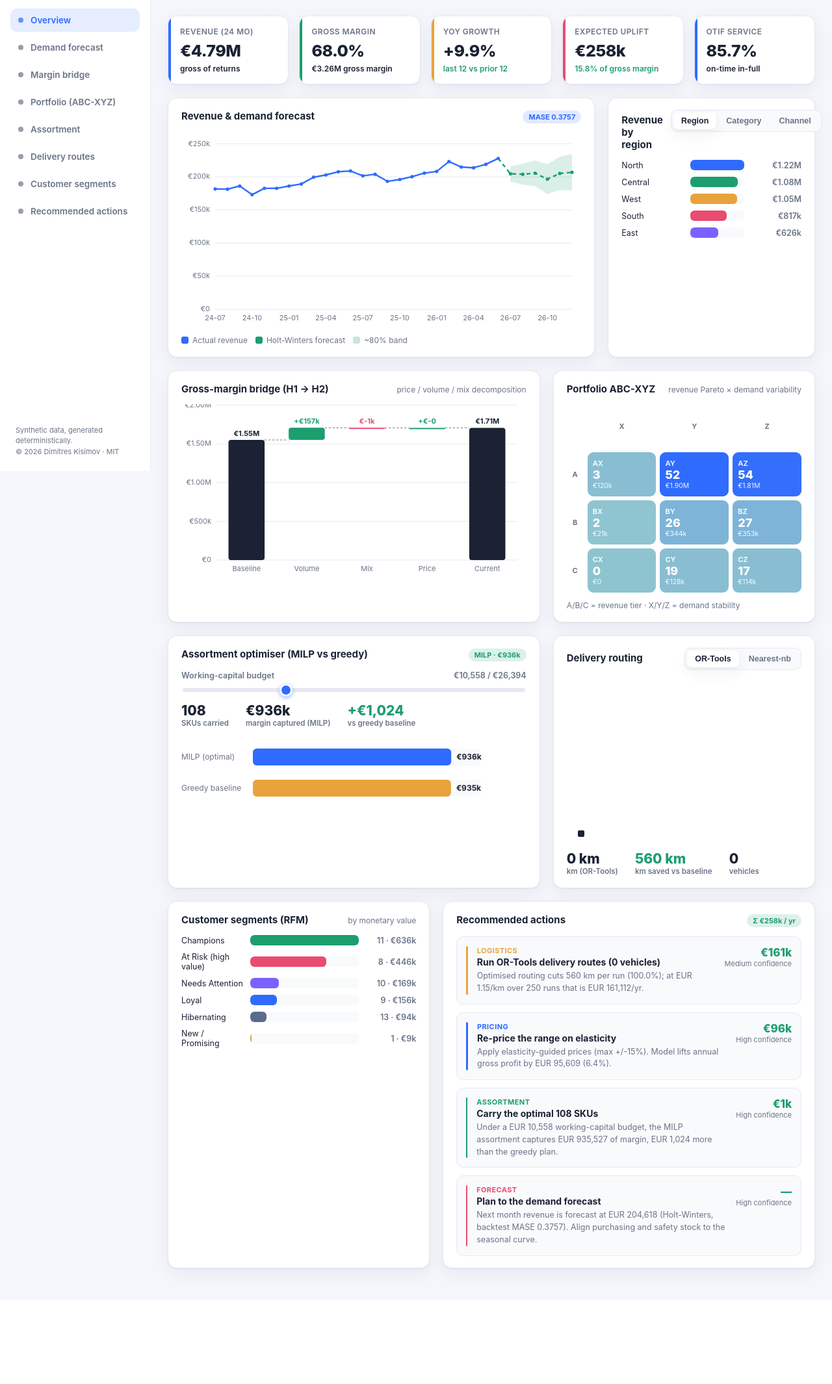
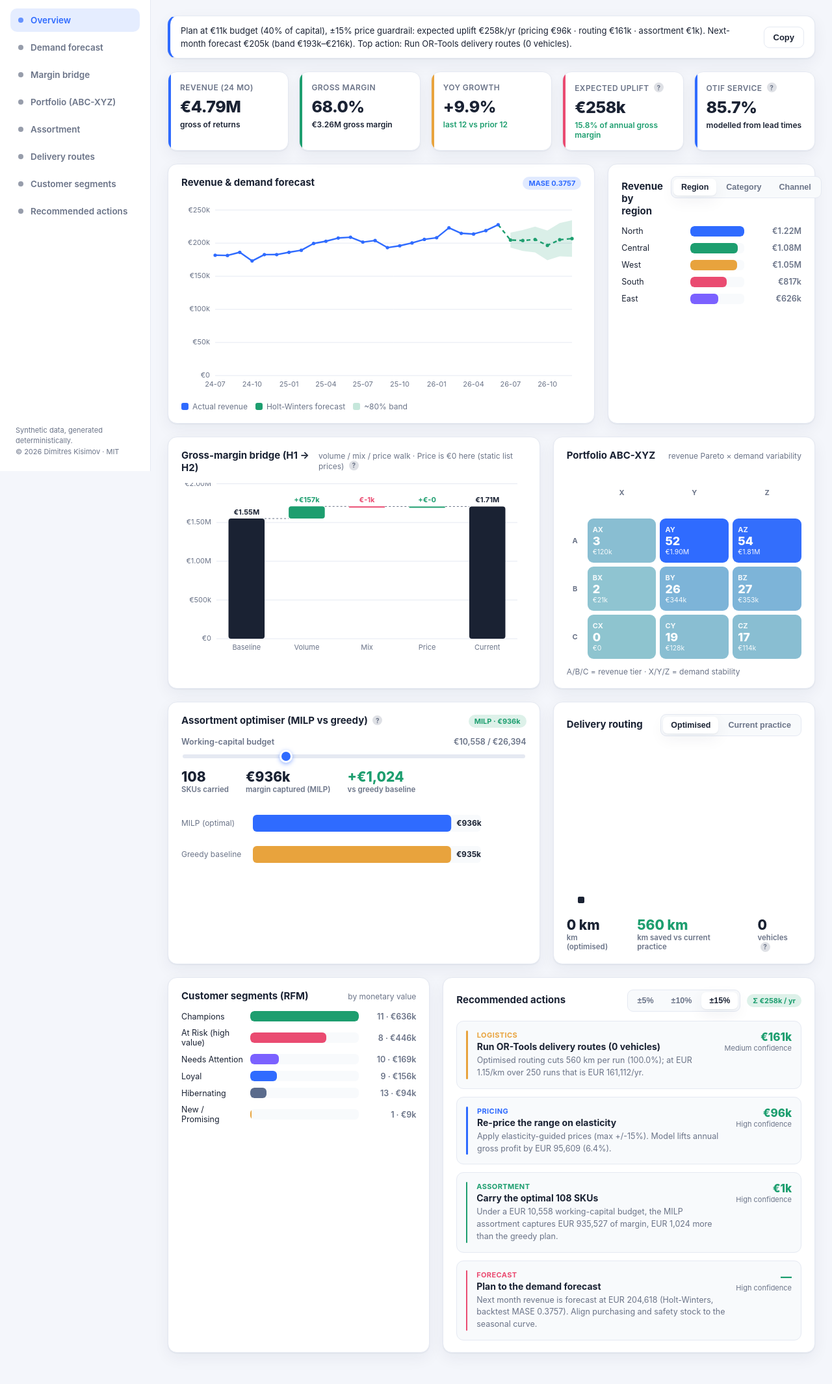
Before and after one commit to Dimitres-Kisimov/distributor-intelligence-platform, a Flask app: page / in a window 1280 px wide. Shown: the part 75-2205 px from the top of the page at 65% size. Before the commit the page ends 2048 px from the top, so only its background shows below. Run offline with Flask 3, Linux system fonts and the light colour scheme; a map, chart or similar area stays blank.

Commit message:
dashboard: live plan recompute, board summary, focused sub-views, honest labels
- budget slider and the new +/-5/10/15% price-guardrail buttons now re-run
  /api/prescribe (debounced, race-guarded, loading state), so the headline
  uplift KPI, action cards, board summary and export links always show the
  scenario on screen - no more stale board number next to an 80%-budget card
- board-summary strip: one sentence with uplift split by lever, next-month
  forecast with band and the top action, plus copy-to-clipboard
- /routes and /assortment deep links are genuinely focused now: app.js reads
  window.__INITIAL__.view, scrolls to the card, highlights it and sets the
  document title and active nav item
- boot fetches wrapped in try/catch with a visible error banner + Retry
  button; initial assortment fetch uses the server default budget instead of
  the hardcoded 0.4*26394 magic number
- Export buttons carry ?budget&max_change so the deck matches the screen
- honest UX: uplift quoted 'of annual gross margin'; OTIF labelled 'modelled
  from lead times' with tooltip; MASE, MILP-vs-greedy and vehicles-count
  tooltips; margin-bridge note explains the structurally zero Price step;
  route toggle reads Optimised / Current practice and the three stats keep
  one frame per mode
- CSS: sidebar becomes a scrollable top nav under 760px instead of vanishing

```diff
--- a/static/app.js
+++ b/static/app.js
@@ -105,11 +105,11 @@ function initNav() {
 }
 
 /* ------------------------------------------------------------------ state */
-const STATE = { kpis: null, forecast: null, margin: null, abc: null, rfm: null, revenue: null, routes: null, assort: null, breakdownDim: "region", routeMode: "optimized" };
+const STATE = { kpis: null, plan: null, forecast: null, margin: null, abc: null, rfm: null, revenue: null, routes: null, assort: null, breakdownDim: "region", routeMode: "optimized", maxChange: 0.15, planSeq: 0 };
 
 /* ------------------------------------------------------------------ KPIs */
 function renderKPIs() {
-  const k = STATE.kpis, p = window.__INITIAL__.plan;
+  const k = STATE.kpis, p = STATE.plan;
   $("#kpi-revenue").textContent = eur(k.revenue);
   $("#kpi-margin").textContent = pct(k.gross_margin_pct);
   $("#kpi-margin-sub").textContent = eur(k.gross_margin) + " gross margin";
@@ -117,7 +117,7 @@ function renderKPIs() {
   $("#kpi-yoy-sub").className = "delta " + (k.yoy >= 0 ? "up" : "down");
   $("#kpi-yoy-sub").textContent = "last 12 vs prior 12";
   $("#kpi-uplift").textContent = eur(p.expected_uplift_eur);
-  $("#kpi-uplift-sub").textContent = pct(p.expected_uplift_pct) + " of gross margin";
+  $("#kpi-uplift-sub").textContent = pct(p.expected_uplift_pct) + " of annual gross margin";
   $("#kpi-otif").textContent = pct(k.otif);
 }
 
@@ -358,11 +358,13 @@ function renderRoutes() {
   ctx.beginPath(); ctx.roundRect(dx - 6, dy - 6, 12, 12, 3); ctx.fill();
   ctx.strokeStyle = "#fff"; ctx.lineWidth = 2; ctx.stroke();
 
-  // stats
-  const km = STATE.routeMode === "optimized" ? r.optimized_km : r.baseline_km;
+  // stats — labels follow the selected mode so the three numbers share a frame
+  const optimized = STATE.routeMode === "optimized";
+  const km = optimized ? r.optimized_km : r.baseline_km;
   $("#route-km").textContent = num(km) + " km";
-  $("#route-km-l").textContent = STATE.routeMode === "optimized" ? "km (OR-Tools)" : "km (baseline)";
+  $("#route-km-l").textContent = optimized ? "km (optimised)" : "km (current practice)";
   $("#route-saved").textContent = num(r.km_saved) + " km";
+  $("#route-saved-l").textContent = optimized ? "km saved vs current practice" : "km saved if optimised";
   $("#route-veh").textContent = routes.length;
 
   // hover
@@ -420,14 +422,106 @@ async function onBudget(pctVal) {
   $("#budgetLabel").textContent = eurFull(budget) + " / " + eurFull(full);
   clearTimeout(budgetTimer);
   budgetTimer = setTimeout(async () => {
-    STATE.assort = await getJSON("/api/optimize/assortment?budget=" + Math.round(budget));
-    renderAssort();
+    refreshPlan(); // headline uplift + action cards follow the same scenario
+    try {
+      STATE.assort = await getJSON("/api/optimize/assortment?budget=" + Math.round(budget));
+      renderAssort();
+    } catch (err) {
+      $("#assort-pill").textContent = "load failed — move the slider to retry";
+    }
   }, 130);
+}
+
+/* ---------------------------------------------------- plan (uplift + actions) */
+function setPlanLoading(on) {
+  $("#kpi-uplift").classList.toggle("loading", on);
+  if (on) $("#actions-total").textContent = "recomputing…";
+}
+
+/* Re-run /api/prescribe for the scenario currently selected in the UI, so the
+   headline uplift KPI, action cards, board summary and export links never show
+   a different budget/guardrail than the assortment card. */
+async function refreshPlan() {
+  const full = STATE.assort ? STATE.assort.full_capital : null;
+  const pctVal = +$("#budgetSlider").value;
+  const budget = full ? Math.round((pctVal / 100) * full) : null;
+  const seq = ++STATE.planSeq;
+  setPlanLoading(true);
+  try {
+    let url = "/api/prescribe?max_change=" + STATE.maxChange;
+    if (budget != null) url += "&budget=" + budget;
+    const plan = await getJSON(url);
+    if (seq !== STATE.planSeq) return; // a newer request superseded this one
+    STATE.plan = plan;
+    renderKPIs();
+    renderActions();
+    renderSummary();
+    updateExportLinks();
+  } catch (err) {
+    if (seq === STATE.planSeq) $("#actions-total").textContent = "recompute failed — adjust a control to retry";
+  } finally {
+    if (seq === STATE.planSeq) $("#kpi-uplift").classList.remove("loading");
+  }
+}
+
+/* ------------------------------------------------------------ board summary */
+function renderSummary() {
+  const p = STATE.plan;
+  if (!p) return;
+  const lv = p.levers || {};
+  const top = p.cards && p.cards[0];
+  const budgetTxt = p.budget != null && p.full_capital
+    ? eur(p.budget) + " budget (" + Math.round((p.budget / p.full_capital) * 100) + "% of capital)"
+    : "the current budget";
+  const guardTxt = "±" + Math.round((p.max_change != null ? p.max_change : STATE.maxChange) * 100) + "% price guardrail";
+  const band = p.next_month_band;
+  const parts = [
+    "Plan at " + budgetTxt + ", " + guardTxt + ": expected uplift " + eur(p.expected_uplift_eur) + "/yr" +
+      (lv.pricing != null ? " (pricing " + eur(lv.pricing) + " · routing " + eur(lv.routing) + " · assortment " + eur(lv.assortment) + ")" : "") + ".",
+    p.next_month_revenue != null
+      ? "Next-month forecast " + eur(p.next_month_revenue) + (band ? " (band " + eur(band[0]) + "–" + eur(band[1]) + ")" : "") + "."
+      : "",
+    top ? "Top action: " + top.title + "." : "",
+  ];
+  $("#boardSummaryText").textContent = parts.filter(Boolean).join(" ");
+}
+
+function initSummaryCopy() {
+  const btn = $("#copySummary");
+  btn.addEventListener("click", async () => {
+    const text = $("#boardSummaryText").textContent;
+    let ok = false;
+    try {
+      await navigator.clipboard.writeText(text);
+      ok = true;
+    } catch (err) {
+      // clipboard API unavailable (http / permissions): fall back to execCommand
+      const ta = document.createElement("textarea");
+      ta.value = text;
+      ta.style.position = "fixed";
+      ta.style.opacity = "0";
+      document.body.appendChild(ta);
+      ta.select();
+      try { ok = document.execCommand("copy"); } catch (e2) { ok = false; }
+      ta.remove();
+    }
+    btn.textContent = ok ? "Copied" : "Copy failed";
+    setTimeout(() => { btn.textContent = "Copy"; }, 1600);
+  });
+}
+
+/* Exports carry the on-screen scenario so the deck matches the dashboard. */
+function updateExportLinks() {
+  const p = STATE.plan;
+  if (!p || p.budget == null) return;
+  const q = "?budget=" + Math.round(p.budget) + "&max_change=" + (p.max_change != null ? p.max_change : STATE.maxChange);
+  $("#exportPdf").href = "/api/export/pdf" + q;
+  $("#exportExcel").href = "/api/export/excel" + q;
 }
 
 /* ------------------------------------------------------------ actions */
 function renderActions() {
-  const p = window.__INITIAL__.plan;
+  const p = STATE.plan;
   $("#actions-total").textContent = "Σ " + eur(p.expected_uplift_eur) + " / yr";
   const colors = { Pricing: PALETTE.blue, Assortment: PALETTE.green, Logistics: PALETTE.amber, Forecast: PALETTE.pink };
   $("#actions").innerHTML = p.cards
@@ -451,13 +545,59 @@ function renderAll() {
   renderHeat(); renderRFM(); renderRoutes(); renderAssort(); renderActions();
 }
 
+/* ------------------------------------------------------------ focused views */
+/* /routes and /assortment deep links land on the relevant card, highlighted. */
+function applyFocusView() {
+  const view = (window.__INITIAL__ && window.__INITIAL__.view) || "overview";
+  const focusMap = { routes: { sec: "sec-routes", title: "Delivery routing" }, assortment: { sec: "sec-assortment", title: "Assortment optimiser" } };
+  const f = focusMap[view];
+  if (!f) return;
+  const el = document.getElementById(f.sec);
+  if (!el) return;
+  document.title = f.title + " — Distributor Intelligence Platform";
+  $$(".nav-item").forEach((n) => n.classList.toggle("active", n.dataset.target === f.sec));
+  el.classList.add("focus-card");
+  requestAnimationFrame(() => el.scrollIntoView({ behavior: "auto", block: "start" }));
+}
+
 /* ------------------------------------------------------------ boot */
+async function loadData() {
+  // no budget param: the server answers with its default (40% of full capital),
+  // so the first render can never drift from the server-side definition.
+  const [forecast, margin, abc, rfm, revenue, routes, assort] = await Promise.all([
+    getJSON("/api/forecast"),
+    getJSON("/api/margin-bridge"),
+    getJSON("/api/abc-xyz"),
+    getJSON("/api/rfm"),
+    getJSON("/api/revenue"),
+    getJSON("/api/optimize/routes"),
+    getJSON("/api/optimize/assortment"),
+  ]);
+  STATE.forecast = forecast; STATE.margin = margin; STATE.abc = abc;
+  STATE.rfm = rfm; STATE.revenue = revenue; STATE.routes = routes; STATE.assort = assort;
+  // sync slider to the server-reported budget share
+  $("#budgetSlider").value = Math.round((assort.budget / assort.full_capital) * 100);
+  $("#loadError").hidden = true;
+  renderAll();
+}
+
+function showLoadError(err) {
+  $("#loadErrorMsg").textContent = "Could not load dashboard data (" + (err && err.message ? err.message : "network error") + "). The charts below may be empty.";
+  $("#loadError").hidden = false;
+}
+
 async function boot() {
   initTheme();
   initNav();
+  initSummaryCopy();
   STATE.kpis = window.__INITIAL__.kpis;
+  STATE.plan = window.__INITIAL__.plan;
+  STATE.maxChange = STATE.plan && STATE.plan.max_change != null ? STATE.plan.max_change : 0.15;
   renderKPIs();
   renderActions();
+  renderSummary();
+  updateExportLinks();
+  applyFocusView();
 
   // segment toggles
   $$("#breakdownSeg button").forEach((b) =>
@@ -476,23 +616,25 @@ async function boot() {
       renderRoutes();
     })
   );
+  $$("#guardSeg button").forEach((b) =>
+    b.addEventListener("click", () => {
+      $$("#guardSeg button").forEach((x) => x.classList.remove("active"));
+      b.classList.add("active");
+      STATE.maxChange = parseFloat(b.dataset.mc);
+      refreshPlan();
+    })
+  );
   $("#budgetSlider").addEventListener("input", (e) => onBudget(+e.target.value));
+  $("#retryLoad").addEventListener("click", async () => {
+    $("#loadError").hidden = true;
+    try { await loadData(); } catch (err) { showLoadError(err); }
+  });
 
-  // load everything in parallel
-  const [forecast, margin, abc, rfm, revenue, routes, assort] = await Promise.all([
-    getJSON("/api/forecast"),
-    getJSON("/api/margin-bridge"),
-    getJSON("/api/abc-xyz"),
-    getJSON("/api/rfm"),
-    getJSON("/api/revenue"),
-    getJSON("/api/optimize/routes"),
-    getJSON("/api/optimize/assortment?budget=" + Math.round(0.4 * 26394)),
-  ]);
-  STATE.forecast = forecast; STATE.margin = margin; STATE.abc = abc;
-  STATE.rfm = rfm; STATE.revenue = revenue; STATE.routes = routes; STATE.assort = assort;
-  // sync slider to actual full capital
-  $("#budgetSlider").value = Math.round((assort.budget / assort.full_capital) * 100);
-  renderAll();
+  try {
+    await loadData();
+  } catch (err) {
+    showLoadError(err);
+  }
 
   window.addEventListener("resize", () => { clearTimeout(window.__rz); window.__rz = setTimeout(renderAll, 150); });
 }
--- a/static/style.css
+++ b/static/style.css
@@ -33,6 +33,7 @@
 }
 
 * { box-sizing: border-box; }
+[hidden] { display: none !important; }
 
 body {
   margin: 0;
@@ -108,6 +109,47 @@ body {
 .icon-btn { width: 38px; height: 38px; padding: 0; justify-content: center; }
 
 .content { padding: 24px 26px 48px; display: flex; flex-direction: column; gap: 20px; }
+
+/* sections land below the sticky topbar when scrolled to */
+[id^="sec-"] { scroll-margin-top: 84px; }
+
+/* ---------- board summary ---------- */
+.board-summary {
+  display: flex; align-items: center; gap: 14px;
+  background: var(--panel); border: 1px solid var(--line); border-left: 4px solid var(--blue);
+  border-radius: var(--radius); box-shadow: var(--shadow); padding: 12px 16px;
+}
+.board-summary .bs-text { font-size: 13px; line-height: 1.55; }
+.board-summary .btn { margin-left: auto; flex: none; }
+
+/* ---------- load error ---------- */
+.load-error {
+  display: flex; align-items: center; gap: 12px;
+  background: color-mix(in srgb, var(--pink) 10%, var(--panel));
+  border: 1px solid color-mix(in srgb, var(--pink) 40%, var(--line));
+  border-radius: var(--radius); padding: 12px 16px; font-weight: 600;
+}
+.load-error .btn { margin-left: auto; flex: none; }
+
+/* ---------- info hints ---------- */
+.info {
+  display: inline-grid; place-items: center; width: 15px; height: 15px; border-radius: 50%;
+  background: color-mix(in srgb, var(--muted) 22%, transparent); color: var(--muted);
+  font-size: 10px; font-weight: 700; cursor: help; margin-left: 4px; vertical-align: 1px;
+}
+.has-info { cursor: help; }
+
+/* ---------- focused sub-view highlight ---------- */
+.focus-card { outline: 2px solid var(--blue); outline-offset: 3px; animation: focusFade 2.4s ease forwards; }
+@keyframes focusFade {
+  0% { outline-color: var(--blue); }
+  70% { outline-color: var(--blue); }
+  100% { outline-color: transparent; }
+}
+
+/* ---------- plan recompute state ---------- */
+.kpi .value.loading { opacity: 0.4; transition: opacity 0.2s; }
+.head-controls { display: flex; align-items: center; gap: 10px; }
 
 /* ---------- KPI tiles ---------- */
 .kpi-row { display: grid; grid-template-columns: repeat(5, 1fr); gap: 16px; }
@@ -217,7 +259,22 @@ input[type="range"]::-moz-range-thumb { width: 18px; height: 18px; border-radius
   .card.col-4, .card.col-5, .card.col-6, .card.col-7, .card.col-8 { grid-column: span 12; }
 }
 @media (max-width: 760px) {
-  .sidebar { display: none; }
+  /* phones: the sidebar becomes a horizontally scrollable top nav instead of
+     disappearing, so section navigation survives the hallway-before-the-board
+     case. */
+  .app { flex-direction: column; }
+  .sidebar {
+    position: static; width: 100%; flex: none; height: auto;
+    flex-direction: row; align-items: center; gap: 4px;
+    padding: 10px 12px; overflow-x: auto; -webkit-overflow-scrolling: touch;
+    border-right: none; border-bottom: 1px solid var(--line);
+  }
+  .brand { margin-bottom: 0; flex: none; }
+  .brand .sub { display: none; }
+  .nav-item { white-space: nowrap; padding: 8px 10px; flex: none; }
+  .nav-spacer, .nav-foot { display: none; }
   .kpi-row { grid-template-columns: 1fr; }
   .content { padding: 16px; }
+  .board-summary { flex-direction: column; align-items: stretch; }
+  .board-summary .btn { margin-left: 0; }
 }
--- a/templates/dashboard.html
+++ b/templates/dashboard.html
@@ -41,13 +41,25 @@
         <div class="crumb">Distributor Intelligence Platform &middot; unified analytics, forecasting &amp; optimisation</div>
       </div>
       <div class="topbar-actions">
-        <a class="btn" href="/api/export/excel">Export Excel</a>
-        <a class="btn primary" href="/api/export/pdf">Executive PDF</a>
+        <a class="btn" id="exportExcel" href="/api/export/excel" title="Workbook computed for the budget and guardrail currently selected on screen">Export Excel</a>
+        <a class="btn primary" id="exportPdf" href="/api/export/pdf" title="PDF computed for the budget and guardrail currently selected on screen">Executive PDF</a>
         <button class="btn icon-btn" id="themeToggle" title="Toggle theme" aria-label="Toggle theme">◐</button>
       </div>
     </header>
 
     <div class="content">
+      <!-- Board summary -->
+      <section class="board-summary" id="boardSummary">
+        <div class="bs-text" id="boardSummaryText">—</div>
+        <button class="btn" id="copySummary" type="button" title="Copy this summary to the clipboard">Copy</button>
+      </section>
+
+      <!-- Load error (hidden unless a data fetch fails) -->
+      <div class="load-error" id="loadError" hidden>
+        <span id="loadErrorMsg">Could not load dashboard data.</span>
+        <button class="btn" id="retryLoad" type="button">Retry</button>
+      </div>
+
       <!-- KPI row -->
       <section id="sec-overview" class="kpi-row">
         <div class="kpi">
@@ -65,15 +77,15 @@
           <div class="value" id="kpi-yoy">—</div>
           <div class="delta" id="kpi-yoy-sub">last 12 vs prior 12</div>
         </div>
-        <div class="kpi pink">
-          <div class="label">Expected uplift</div>
+        <div class="kpi pink" title="Sum of the three modelled levers (pricing, routing, assortment) for the budget and guardrail selected below. Recomputes live when you move either control.">
+          <div class="label">Expected uplift <span class="info">?</span></div>
           <div class="value" id="kpi-uplift">—</div>
           <div class="delta up" id="kpi-uplift-sub">from the plan</div>
         </div>
-        <div class="kpi">
-          <div class="label">OTIF service</div>
+        <div class="kpi" title="Modelled estimate derived from average SKU lead times in the synthetic dataset — not a measured operational service level.">
+          <div class="label">OTIF service <span class="info">?</span></div>
           <div class="value" id="kpi-otif">—</div>
-          <div class="delta" id="kpi-otif-sub">on-time in-full</div>
+          <div class="delta" id="kpi-otif-sub">modelled from lead times</div>
         </div>
       </section>
 
@@ -82,7 +94,7 @@
         <div class="card col-8" id="sec-forecast">
           <div class="card-head">
             <div class="card-title">Revenue &amp; demand forecast</div>
-            <span class="pill blue" id="forecast-pill">MASE —</span>
+            <span class="pill blue has-info" id="forecast-pill" title="MASE = mean absolute scaled error from a rolling-origin backtest on this data. Below 1.0 beats a seasonal-naive forecast; 0.38 means roughly 62% less error than naive.">MASE —</span>
           </div>
           <canvas id="forecastChart" height="300"></canvas>
           <div class="legend">
@@ -109,7 +121,7 @@
         <div class="card col-7" id="sec-margin">
           <div class="card-head">
             <div class="card-title">Gross-margin bridge (H1 → H2)</div>
-            <span class="card-note">price / volume / mix decomposition</span>
+            <span class="card-note has-info" title="Classic price / volume / mix walk between the two halves of the horizon. The Price step is €0 by construction: list prices are static in this synthetic dataset, so the change is driven by volume and mix.">volume / mix / price walk &middot; Price is €0 here (static list prices) <span class="info">?</span></span>
           </div>
           <canvas id="marginChart" height="280"></canvas>
         </div>
@@ -129,19 +141,19 @@
         <!-- Assortment optimiser -->
         <div class="card col-7" id="sec-assortment">
           <div class="card-head">
-            <div class="card-title">Assortment optimiser (MILP vs greedy)</div>
+            <div class="card-title">Assortment optimiser (MILP vs greedy) <span class="info" title="MILP = mixed-integer optimiser: the provably best SKU selection under the budget. Greedy = a sensible rule-of-thumb baseline (best margin-per-capital first). The uplift shown is the optimiser's edge over that already-sensible heuristic, not the total value of assortment planning.">?</span></div>
             <span class="pill" id="assort-pill">—</span>
           </div>
           <div class="slider-wrap">
             <div style="display:flex;justify-content:space-between;font-size:12.5px;color:var(--muted);font-weight:600">
-              <span>Working-capital budget</span>
+              <span title="Capital tied up in inventory for the SKUs carried. Moving this re-runs the assortment optimiser and recomputes the whole plan (headline uplift + actions).">Working-capital budget</span>
               <span id="budgetLabel">—</span>
             </div>
             <input type="range" id="budgetSlider" min="15" max="100" value="40" step="1" />
             <div class="stat-pair">
               <div class="s"><span class="n" id="assort-count">—</span><span class="l">SKUs carried</span></div>
               <div class="s"><span class="n" id="assort-margin">—</span><span class="l">margin captured (MILP)</span></div>
-              <div class="s"><span class="n" style="color:var(--green)" id="assort-uplift">—</span><span class="l">vs greedy baseline</span></div>
+              <div class="s" title="The optimiser's edge over the greedy rule-of-thumb at this budget — honest lift over an already-sensible baseline."><span class="n" style="color:var(--green)" id="assort-uplift">—</span><span class="l">vs greedy baseline</span></div>
             </div>
           </div>
           <canvas id="assortChart" height="150" style="margin-top:14px"></canvas>
@@ -152,15 +164,15 @@
           <div class="card-head">
             <div class="card-title">Delivery routing</div>
             <div class="seg" id="routeSeg">
-              <button class="active" data-mode="optimized">OR-Tools</button>
-              <button data-mode="baseline">Nearest-nb</button>
+              <button class="active" data-mode="optimized" title="OR-Tools CVRP solver — the recommended plan">Optimised</button>
+              <button data-mode="baseline" title="Nearest-neighbour heuristic — how routes are typically built by hand today">Current practice</button>
             </div>
           </div>
           <canvas id="routeChart" height="260"></canvas>
           <div class="stat-pair">
             <div class="s"><span class="n" id="route-km">—</span><span class="l" id="route-km-l">km this run</span></div>
-            <div class="s"><span class="n" style="color:var(--green)" id="route-saved">—</span><span class="l">km saved vs baseline</span></div>
-            <div class="s"><span class="n" id="route-veh">—</span><span class="l">vehicles</span></div>
+            <div class="s"><span class="n" style="color:var(--green)" id="route-saved">—</span><span class="l" id="route-saved-l">km saved if optimised</span></div>
+            <div class="s" title="The solver minimises kilometres, not vehicle count — the optimised plan may use more vans to drive fewer km."><span class="n" id="route-veh">—</span><span class="l">vehicles <span class="info">?</span></span></div>
           </div>
         </div>
 
@@ -177,7 +189,14 @@
         <div class="card col-7" id="sec-actions">
           <div class="card-head">
             <div class="card-title">Recommended actions</div>
-            <span class="pill green" id="actions-total">—</span>
+            <div class="head-controls">
+              <div class="seg" id="guardSeg" title="Price guardrail: the maximum price move allowed per SKU. Re-runs the pricing engine and recomputes the plan.">
+                <button data-mc="0.05">±5%</button>
+                <button data-mc="0.1">±10%</button>
+                <button class="active" data-mc="0.15">±15%</button>
+              </div>
+              <span class="pill green" id="actions-total">—</span>
+            </div>
           </div>
           <div class="actions" id="actions"></div>
         </div>
```
